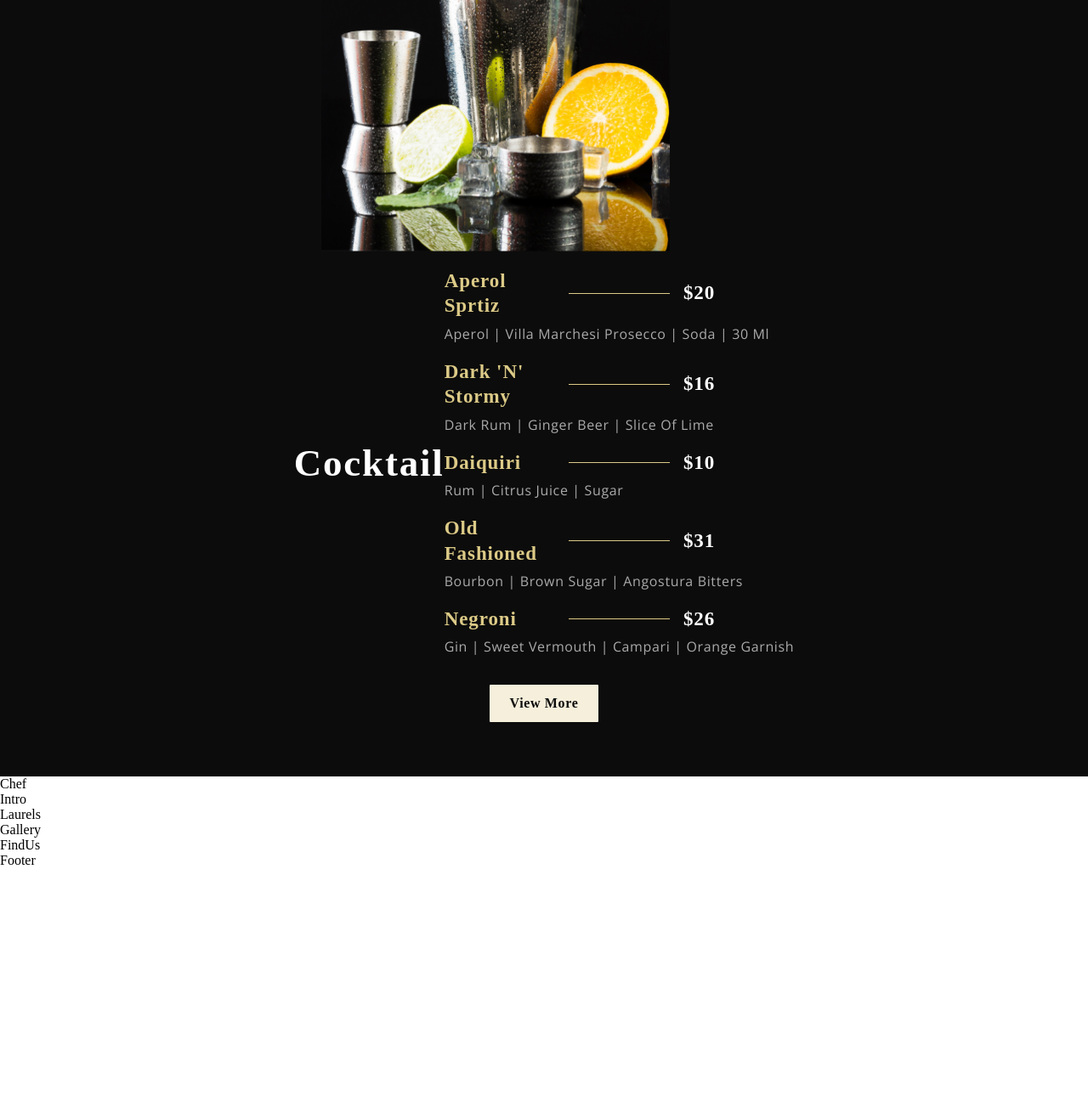
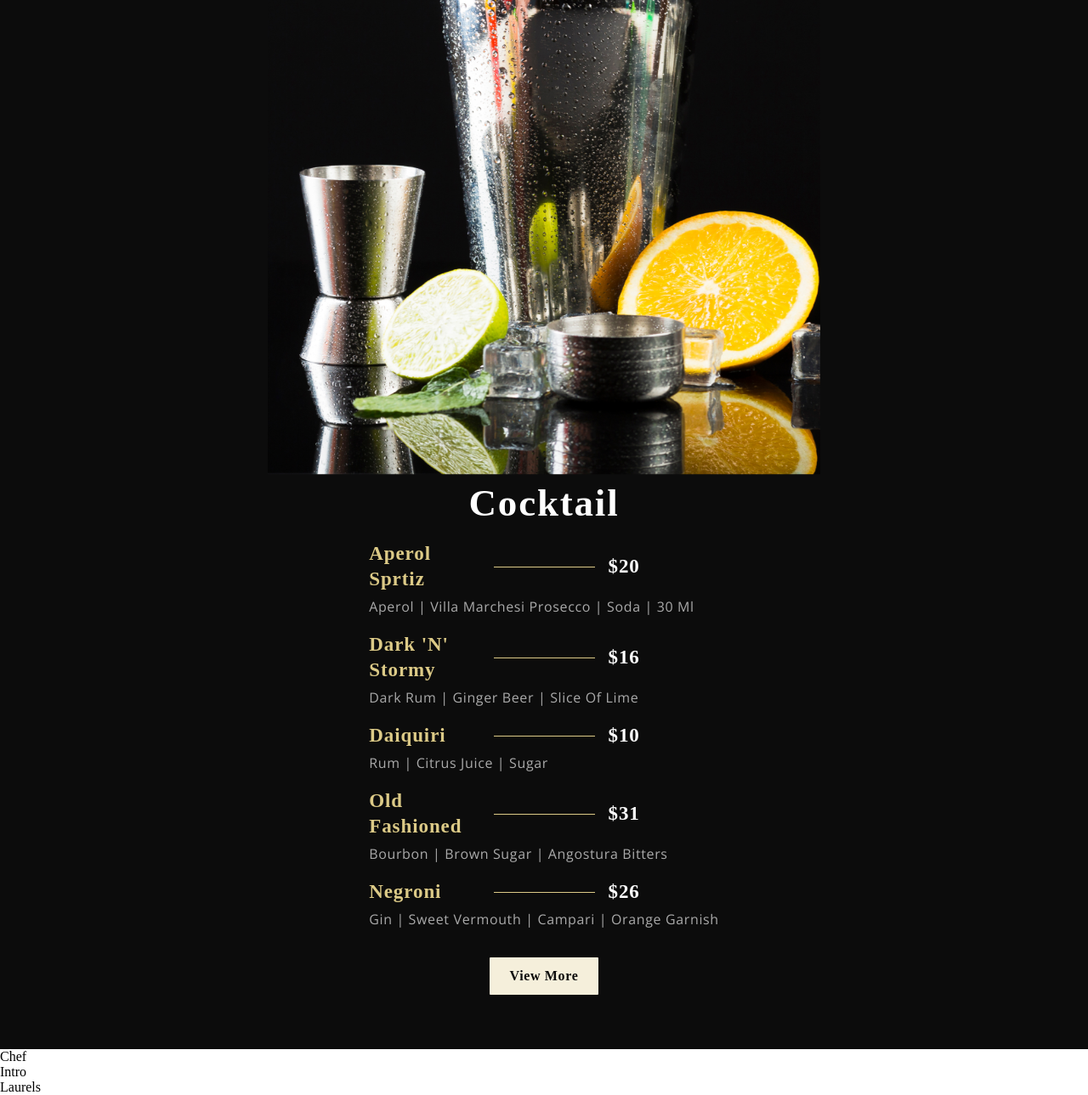
Before and after one commit to Jonghan-park/restaurant-app, a React (Create React App) app: page / in a window 1280 px wide. Shown: the part 3408-4697 px from the top of the page at 85% size. Before the commit the page ends 4430 px from the top, so only its background shows below. Built offline with nearby package versions, Linux system fonts and the light colour scheme; a web font is replaced by a local one.

Commit message:
Update aligning items

```diff
--- a/src/container/Menu/SpecialMenu.css
+++ b/src/container/Menu/SpecialMenu.css
@@ -52,7 +52,12 @@
 }
 
 @media screen and (max-width: 2000px) {
-
+  .app__specialMenu-menu_img{
+    width: 650px;
+  }
+  .app__specialMenu-menu_img img{
+    height: 920px;
+  }
 }
 
 @media screen and (max-width: 1150px) {
--- a/src/container/Menu/SpecialMenu.jsx
+++ b/src/container/Menu/SpecialMenu.jsx
@@ -24,12 +24,11 @@ const SpecialMenu = () => (
         <img src={images.menu} alt="menu img" />
       </div>
 
-      <div className="app__specialMenu-menu_cocktails flex__center">
+      <div className="app__specialMenu-menu_cocktail flex__center">
         <p className='app__specialMenu-menu_heading'>Cocktail</p>
         <div className="app__special_menu_items">
           {data.cocktails.map((cocktail, index) => (
             <MenuItem key={cocktail.title + index} title={cocktail.title} price={cocktail.price} tags={cocktail.tags}></MenuItem>
-
           ))}
         </div>
       </div>
```
